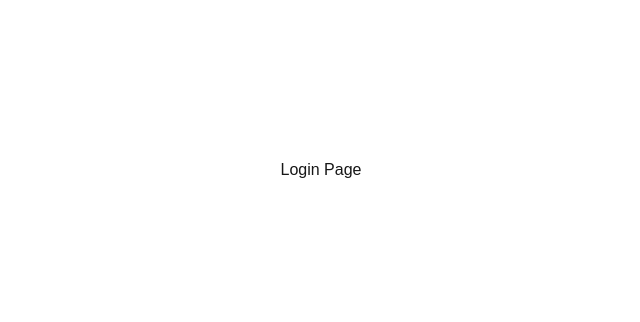
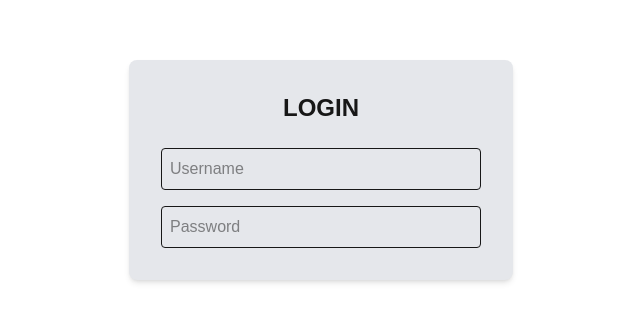
Before and after one commit to shairafathiya/SkillPath, a Next.js app: page /login in a window 1280 px wide. Shown: the part 230-552 px from the top of the page, without its empty margins (319-959 px from the left). Built offline with nearby package versions, Linux system fonts and the light colour scheme.

Commit message:
feat: Tambah form input (username & password)

```diff
--- a/src/app/login/page.tsx
+++ b/src/app/login/page.tsx
@@ -1,7 +1,21 @@
 export default function LoginPage() {
     return (
       <div className="min-h-screen flex items-center justify-center bg-white">
-        <h1>Login Page</h1>
+        <div className="bg-gray-200 p-8 rounded-lg shadow-md w-96">
+        <h1 className="text-2xl font-bold text-center mb-6">LOGIN</h1>
+        <form className="space-y-4">
+          <input
+            type="text"
+            placeholder="Username"
+            className="w-full p-2 border rounded"
+          />
+          <input
+            type="password"
+            placeholder="Password"
+            className="w-full p-2 border rounded"
+          />
+        </form>
       </div>
-    )
-  }
+    </div>
+  )
+}
```
